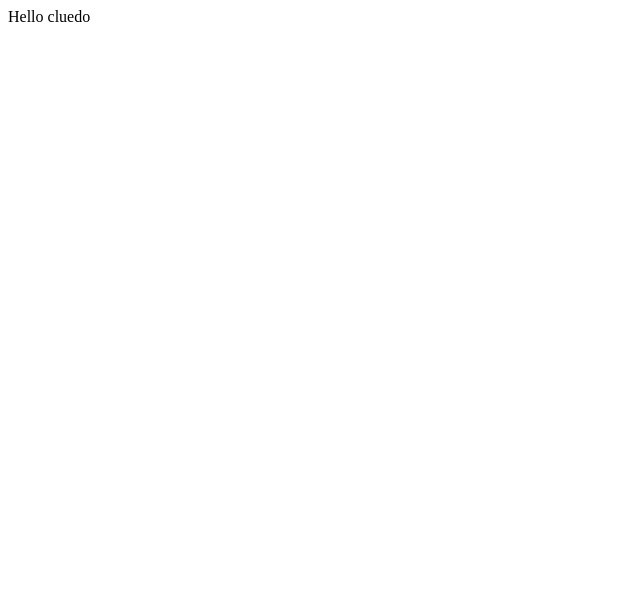
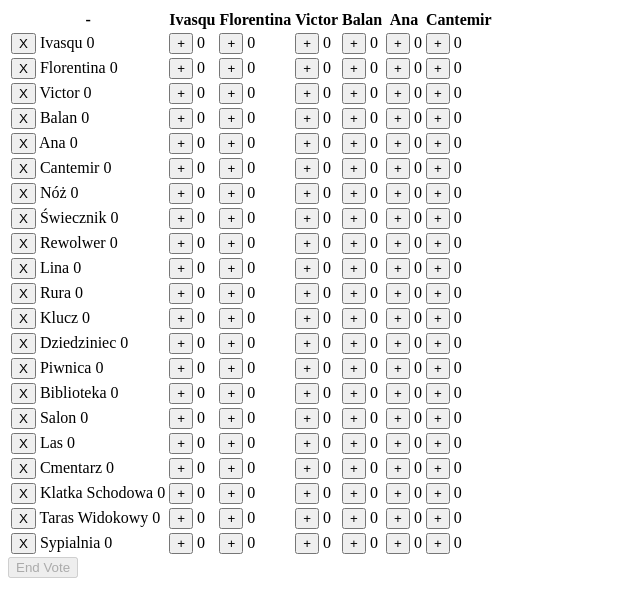
Before and after one commit to dixtel/dixtel.github.io, a plain HTML site: page cluedo/index.html in a window 1280 px wide. Shown: the whole page, without its empty margins (0-640 px from the left). Drawn offline with Linux system fonts and the light colour scheme.

Commit message:
version 1.0

```diff
--- a/cluedo/index.html
+++ b/cluedo/index.html
@@ -1 +1,70 @@
-Hello cluedo
+<html lang="en">
+  <head>
+    <meta charset="UTF-8" />
+    <meta name="viewport" content="width=device-width, initial-scale=1.0" />
+    <title>Notes</title>
+    <script src="main.js"></script>
+    <link rel="stylesheet" href="style.css" />
+  </head>
+
+  <body>
+    <table id="table">
+      <tr>
+        <th>-</th>
+        <th>Ivasqu</th>
+        <th>Florentina</th>
+        <th>Victor</th>
+        <th>Balan</th>
+        <th>Ana</th>
+        <th>Cantemir</th>
+      </tr>
+      <template>
+        <tr class="table-row">
+          <td>
+              <button onclick="block_board_element(this)">X</button>
+              <span class="board_element_name"></span>
+              <span class="summary_possibility">0</span>
+            </td>
+          <td>
+            <button class="vote-button" onclick="vote(0, this)">
+              +
+            </button>
+            <span class="possibility">0</span>
+          </td>
+          <td>
+            <button class="vote-button" onclick="vote(1, this)">
+              +
+            </button>
+            <span class="possibility">0</span>
+          </td>
+          <td>
+            <button class="vote-button" onclick="vote(2, this)">
+              +
+            </button>
+            <span class="possibility">0</span>
+          </td>
+          <td>
+            <button class="vote-button" onclick="vote(3, this)">
+              +
+            </button>
+            <span class="possibility">0</span>
+          </td>
+          <td>
+            <button class="vote-button" onclick="vote(4, this)">
+              +
+            </button>
+            <span class="possibility">0</span>
+          </td>
+          <td>
+            <button class="vote-button" onclick="vote(5, this)">
+              +
+            </button>
+            <span class="possibility">0</span>
+          </td>
+        </tr>
+      </template>
+    </table>
+
+    <button disabled="true" id="end-vote" onclick="end_vote()">End Vote</button>
+  </body>
+</html>
--- /dev/null
+++ b/cluedo/main.js
@@ -0,0 +1,242 @@
+const BoardElements = [
+    "Ivasqu",
+    "Florentina",
+    "Victor",
+    "Balan",
+    "Ana",
+    "Cantemir",
+    "Nóż",
+    "Świecznik",
+    "Rewolwer",
+    "Lina",
+    "Rura",
+    "Klucz",
+    "Dziedziniec",
+    "Piwnica",
+    "Biblioteka",
+    "Salon",
+    "Las",
+    "Cmentarz",
+    "Klatka Schodowa",
+    "Taras Widokowy",
+    "Sypialnia"
+];
+
+const BoardPersons = [
+    "Ivasqu",
+    "Florentina",
+    "Victor",
+    "Balan",
+    "Ana",
+    "Cantemir",
+]
+
+let _global_persons = {};
+let _global_current_voted_person = null;
+
+class Person {
+    constructor(name) {
+        this.name = name;
+        this.elements = [...BoardElements];
+        this.possibility = {};
+        this.rounds = 0;
+        this.blocked_board_elements = [];
+        this.current_voted_elements = [];
+
+        for (let i = 0; i < BoardElements.length; i++) {
+            this.possibility[BoardElements[i]] = 0;
+        }
+    }
+
+    vote(board_element) {
+        this.current_voted_elements.push(board_element);
+    }
+
+    end_vote() {
+        for (let i = 0; i < this.current_voted_elements.length; i++) {
+            this.possibility[this.current_voted_elements[i]] += 1 / this.current_voted_elements.length;
+
+        }
+        this.rounds += 1;
+        this.current_voted_elements = [];
+    }
+
+    block_board_element(board_element) {
+        this.blocked_board_elements.push(board_element);
+    }
+
+    get_possibility(board_element) {
+        return this.possibility[board_element];
+    }
+
+    is_board_elemtn_blocked(board_element) {
+        return this.blocked_board_elements.includes(board_element);
+    }
+
+    static get_id(person_name, board_element) {
+        return board_element.toLowerCase() + "-" + person_name.toLowerCase();
+    }
+}
+
+class BoardElement {
+
+    static get_id(board_element) {
+        return board_element.toLowerCase() + "-board-element";
+    }
+
+    static get_summary_possibility(board_element) {
+        let res = 0;
+        for (let i = 0; i < BoardPersons.length; i++) {
+            res += _global_persons[BoardPersons[i]].get_possibility(board_element);
+        }
+
+        return res;
+    }
+}
+
+class Interface {
+    static update() {
+        for (let i = 0; i < BoardPersons.length; i++) {
+            for (let j = 0; j < BoardElements.length; j++) {
+                let person_name = BoardPersons[i];
+                let board_element = BoardElements[j];
+                let person = _global_persons[person_name];
+                let id = Person.get_id(person_name, board_element);
+
+                let poss = person.get_possibility(board_element);
+                if (poss == 0)
+                    poss = "0";
+                else
+                    poss = poss.toFixed(2);
+
+                document.getElementById(id).querySelector("span").innerText = poss;
+
+                if (person.is_board_elemtn_blocked(board_element)) {
+                    document.getElementById(id).querySelector("button").disabled = true;
+                }
+            }
+        }
+
+        Interface.update_summary_possibility();
+    }
+
+    static update_summary_possibility() {
+        for (let i = 0; i < BoardElements.length; i++) {
+            let id = BoardElement.get_id(BoardElements[i]);
+            let poss = BoardElement.get_summary_possibility(BoardElements[i]);
+            if (poss == 0)
+                poss = "0";
+            else
+                poss = poss.toFixed(2);
+
+            document.getElementById(id).querySelectorAll("span")[1].innerText = poss;
+        }
+    }
+
+    static disable_end_vote() {
+        document.getElementById("end-vote").disabled = true;
+
+    }
+
+    static enable_end_vote() {
+        document.getElementById("end-vote").disabled = false;
+    }
+
+    static unlock_buttons() {
+        for (let i = 0; i < BoardPersons.length; i++) {
+            for (let j = 0; j < BoardElements.length; j++) {
+                let person_name = BoardPersons[i];
+                let board_element = BoardElements[j];
+
+                let id = Person.get_id(person_name, board_element);
+                document.getElementById(id).querySelector("button").disabled = false;
+            }
+        }
+    }
+
+    static add_board_element_to_vote_button(board_element) {
+        let button = document.getElementById("end-vote");
+        if (button.innerText == "End Vote") {
+            button.innerText += " (" + board_element + ")";
+        }
+        else {
+            button.innerText = button.innerText.slice(0, button.innerText.length-1) + ", " + board_element + ")";
+        }
+    }
+
+    static clear_vote_button(board_element) {
+        document.getElementById("end-vote").innerText = "End Vote";
+    }
+}
+
+function block_board_element(elem) {
+    let board_element = elem.parentElement.querySelector("span").innerText;
+    for (let i = 0; i < BoardPersons.length; i++) {
+        _global_persons[BoardPersons[i]].block_board_element(board_element);
+    }
+
+    Interface.update();
+}
+
+function vote(person_id, elem) {
+    if (_global_current_voted_person == null) {
+        _global_current_voted_person = BoardPersons[person_id];
+    }
+    else {
+        if (BoardPersons[person_id] != _global_current_voted_person)
+            return;
+    }
+
+    let board_element = elem.parentElement.parentElement.getElementsByClassName("board_element_name")[0].innerText;
+    _global_persons[BoardPersons[person_id]].vote(board_element);
+    elem.disabled = true;
+    Interface.enable_end_vote();
+    Interface.add_board_element_to_vote_button(board_element);
+}
+
+function end_vote() {
+    _global_persons[_global_current_voted_person].end_vote();
+
+    Interface.disable_end_vote();
+    Interface.unlock_buttons();
+    Interface.update();
+    Interface.clear_vote_button();
+
+    _global_current_voted_person = null;
+}
+
+function create_persons() {
+    let persons = {};
+    for (let i = 0; i < BoardPersons.length; i++) {
+        persons[BoardPersons[i]] = new Person(BoardPersons[i]);
+    }
+    return persons;
+}
+
+
+window.onload = function () {
+    let template = document.getElementsByTagName("template")[0];
+    let table = document.getElementById("table");
+
+    for (let i = 0; i < BoardElements.length; i++) {
+        const board_element = BoardElements[i];
+        let elem = template.content.cloneNode(true);
+        elem.querySelector("td").querySelector(".board_element_name").innerText = board_element;
+
+        let elem_persons = elem.querySelectorAll("td");
+
+        elem_persons[0].id = BoardElement.get_id(board_element);
+
+        for (let j = 1; j < elem_persons.length; j++) {
+            let id = Person.get_id(
+                BoardPersons[j - 1], BoardElements[i]
+            );
+            elem_persons[j].id = id;
+        }
+
+        table.appendChild(elem);
+    }
+
+
+    _global_persons = create_persons();
+};
```
Also changed, not shown: cluedo/style.css (added).
